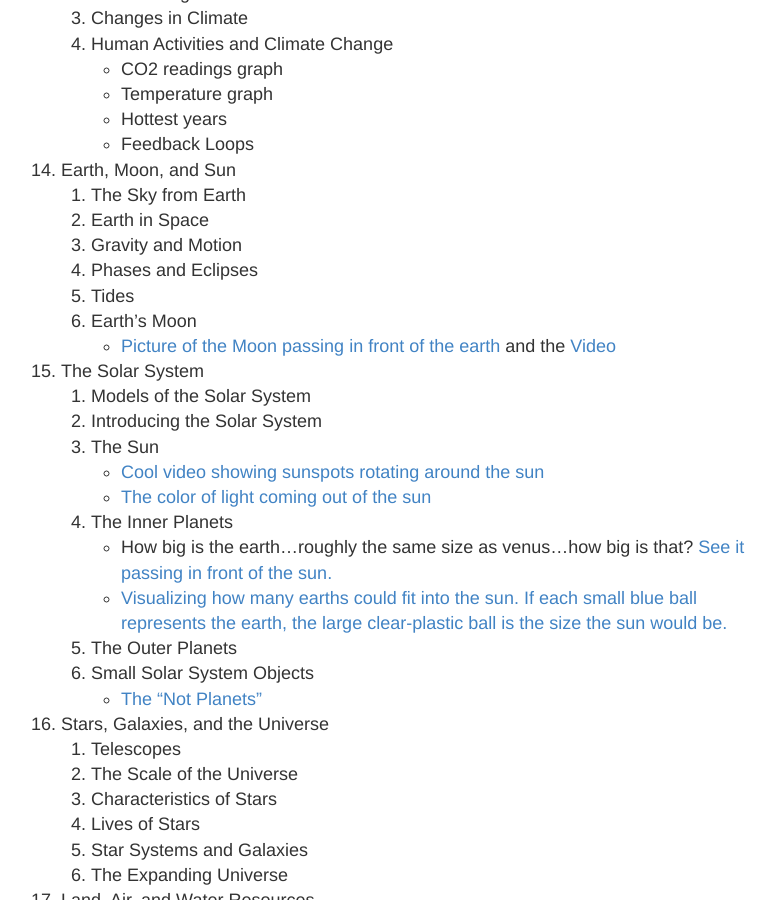
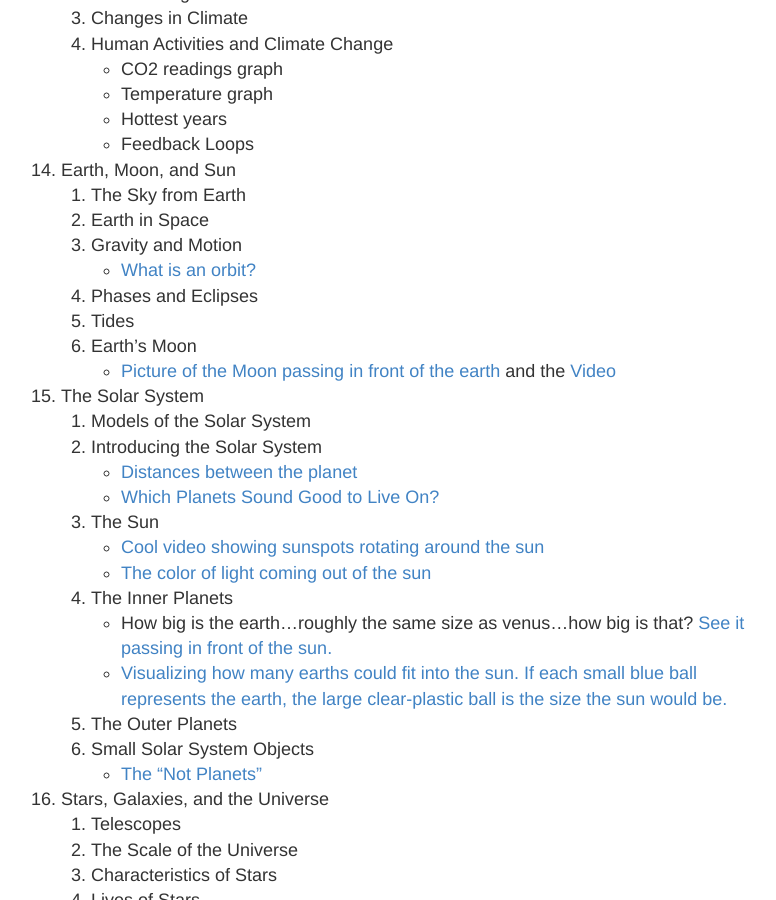
Before and after one commit to ctkstl/earth_science, a Jekyll site: the page built from resources.md, in a window 1280 px wide and 900 px high, scrolled down 5749 px. Shown: the whole window, without its empty margins (249-1025 px from the left). Built offline with Jekyll 4.4.1, drawn with Linux system fonts in a browser that asks for light colours; Markdown is read by kramdown in place of the engine named in the settings.

Commit message:
Added links to new pages.

```diff
--- a/resources.md
+++ b/resources.md
@@ -179,6 +179,7 @@ permalink: /resources/
     1.  The Sky from Earth
     2.  Earth in Space
     3.  Gravity and Motion
+        *   [What is an orbit?](https://ctkstl.github.io/earth_science/pages/What-is-an-Orbit.html)
     4.  Phases and Eclipses
     5.  Tides
     6.  Earth’s Moon
@@ -186,6 +187,8 @@ permalink: /resources/
 15. The Solar System
     1.  Models of the Solar System
     2.  Introducing the Solar System
+        *    [Distances between the planet](https://ctkstl.github.io/earth_science/pages/Relative-Planet-distances.html)
+        *    [Which Planets Sound Good to Live On?](https://ctkstl.github.io/earth_science/pages/Planets-To-Live-On.html)
     3.  The Sun
         *    [Cool video showing sunspots rotating around the sun](http://apod.nasa.gov/apod/ap150629.html)
         *    [The color of light coming out of the sun](http://apod.nasa.gov/apod/ap150628.html)
```
